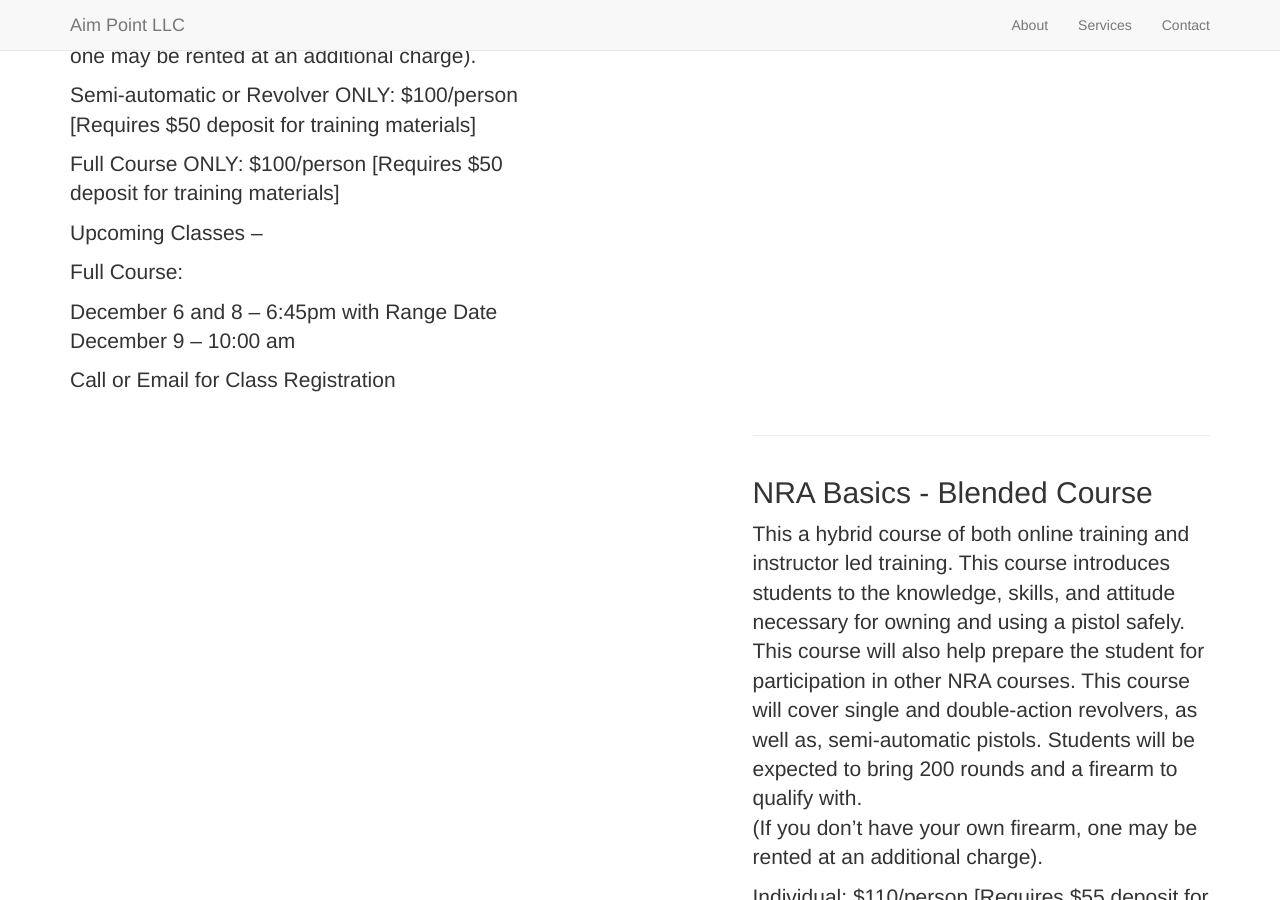
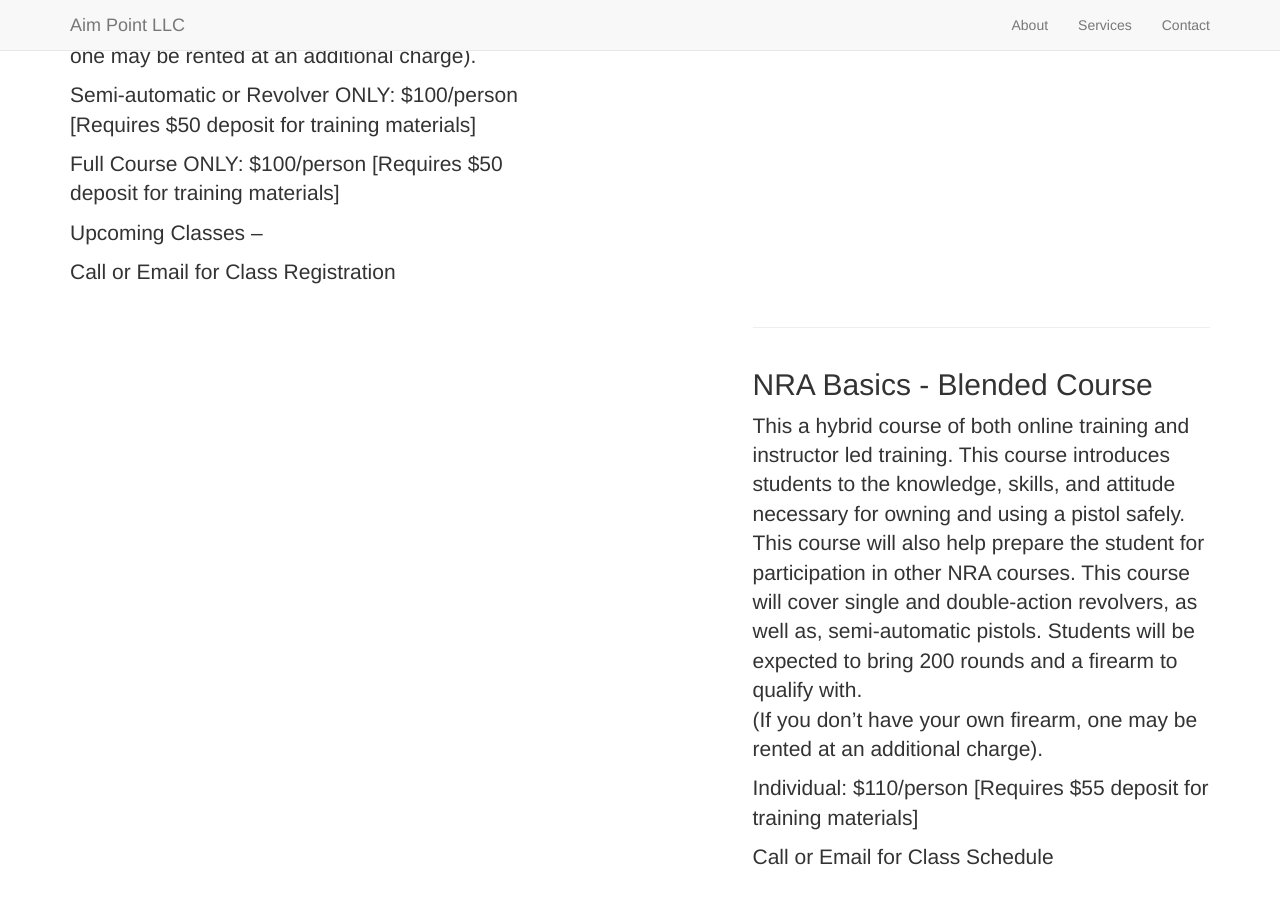
Before and after one commit to aimpoint/aimpoint.github.io, a Jekyll site: the page built from _posts/2016-1-4-basics1.markdown, in a window 1280 px wide and 900 px high, scrolled down 1493 px. Built offline with Jekyll 4.4.1, drawn with Linux system fonts in a browser that asks for light colours; nearby versions of some CDN libraries; library files that are not in the unit come from our copies.

Commit message:
Update 2016-1-4-basics1.markdown

```diff
--- a/_posts/2016-1-4-basics1.markdown
+++ b/_posts/2016-1-4-basics1.markdown
@@ -16,8 +16,4 @@ Full Course ONLY:  $100/person  [Requires $50 deposit for training materials]
 
 Upcoming Classes --
 
-Full Course:
-
-December 6 and 8 -- 6:45pm with Range Date December 9 -- 10:00 am
-
 Call or Email for Class Registration
```
